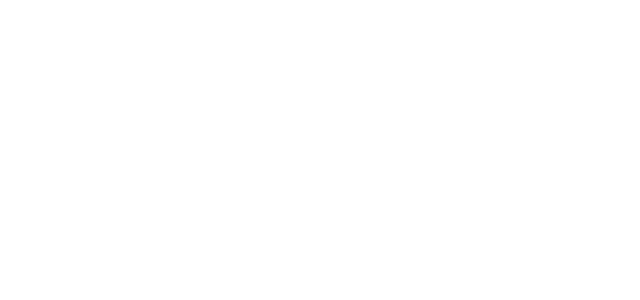
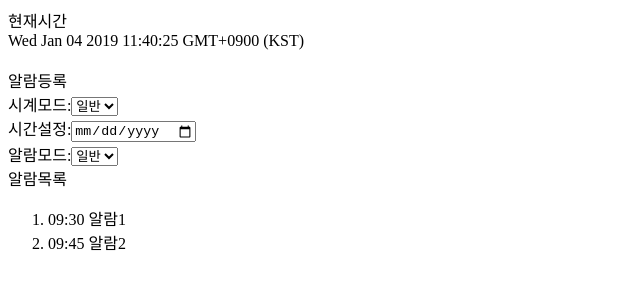
Before and after one commit to chiwon1/alarm-viewer, a React (Create React App) app: page / in a window 1280 px wide. Shown: the top 300 px of the page, without its empty margins (0-640 px from the left). Built offline with nearby package versions, Linux system fonts and the light colour scheme.

Commit message:
Feat: build static UI

```diff
--- a/src/app/App.js
+++ b/src/app/App.js
@@ -1,9 +1,15 @@
 import React from "react";
+import AlarmDetailsInput from "../common/components/Alarm/AlarmDetailsInput/AlarmDetailsInput";
+import AlarmList from "../common/components/Alarm/AlarmList/AlarmList";
+import Clock from "../common/components/Clock/Clock";
 
 function App() {
 
   return (
     <>
+      <Clock/>
+      <AlarmDetailsInput/>
+      <AlarmList/>
     </>
   );
 }
--- a/src/common/components/Alarm/AlarmDetailsInput/AlarmDetailsInput.js
+++ b/src/common/components/Alarm/AlarmDetailsInput/AlarmDetailsInput.js
@@ -0,0 +1,33 @@
+import React from "react";
+
+function AlarmDetailsInput() {
+  return (
+    <>
+      <br/>
+      <div>알람등록</div>
+      <label>
+        시계모드:
+        <select>
+          <option>일반</option>
+          <option>진동</option>
+          <option>야간</option>
+        </select>
+      </label>
+      <br/>
+      <label>
+        시간설정:
+        <input type="date"/>
+      </label>
+      <br/>
+      <label>
+        알람모드:
+        <select>
+          <option>일반</option>
+          <option>긴급</option>
+        </select>
+      </label>
+    </>
+  );
+}
+
+export default AlarmDetailsInput;
--- a/src/common/components/Alarm/AlarmList/AlarmList.js
+++ b/src/common/components/Alarm/AlarmList/AlarmList.js
@@ -0,0 +1,15 @@
+import React from "react";
+
+function AlarmList() {
+  return (
+    <>
+      <div>알람목록</div>
+      <ol>
+        <li>09:30 알람1</li>
+        <li>09:45 알람2</li>
+      </ol>
+    </>
+  );
+}
+
+export default AlarmList;
--- a/src/common/components/Clock/Clock.js
+++ b/src/common/components/Clock/Clock.js
@@ -0,0 +1,12 @@
+import React from "react";
+
+function Clock() {
+  return (
+    <>
+      <div>현재시간</div>
+      <div>Wed Jan 04 2019 11:40:25 GMT+0900 (KST)</div>
+    </>
+  );
+}
+
+export default Clock;
```
